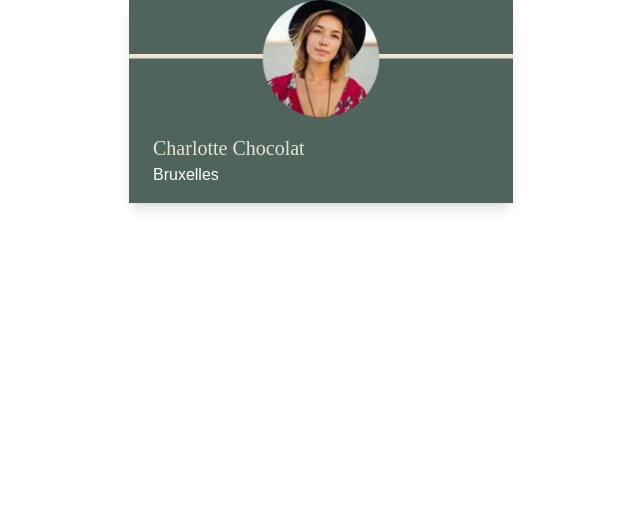
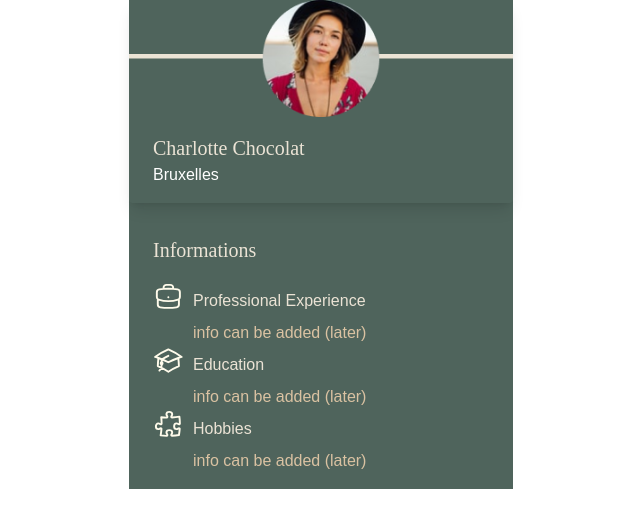
Before and after one commit to egidehirwa/origin, a React (Create React App) app in the folder frontend/: page / in a window 1280 px wide. Shown: the top 528 px of the page, without its empty margins (319-959 px from the left). Built offline with nearby package versions, Linux system fonts and the light colour scheme.

Commit message:
Profile Information component base is completed

```diff
--- a/frontend/src/App.jsx
+++ b/frontend/src/App.jsx
@@ -1,10 +1,12 @@
 import ProfileHeader from "./components/userProfile/ProfileHeader";
+import ProfileInformation from "./components/userProfile/ProfileInformation";
 
 function App() {
     return (
         <div className="w-96 bg-greenish">
             <header>
                 <ProfileHeader />
+                <ProfileInformation />
             </header>
             <div></div>
             <main></main>
--- /dev/null
+++ b/frontend/src/components/userProfile/ProfileInformation.jsx
@@ -0,0 +1,65 @@
+import React from "react";
+
+function ProfileInformation({ title, imageUrl, body }) {
+    if (false) {
+        // TODO: get data from database
+        return (
+            <div>
+                <div className=" px-6 py-4">
+                    <div className="py-4 font-primaryFont text-xl text-lighcream">Informations</div>
+
+                    <p className="p-2 font-secondaryFont outline rounded-md outline-offset-2 outline-creemish  text-white">No information available.</p>
+                </div>
+            </div>
+        );
+    } else {
+        return (
+            <div>
+                <div className=" px-6 py-4">
+                    <div className="py-4 font-primaryFont text-xl text-lighcream">Informations</div>
+
+                    <div className="flex flex-row">
+                        <svg xmlns="http://www.w3.org/2000/svg" fill="none" viewBox="0 0 25 25" stroke-width="1.5" stroke="#fffbeb" class="w-8 h-8">
+                            <path
+                                stroke-linecap="round"
+                                stroke-linejoin="round"
+                                d="M20.25 14.15v4.25c0 1.094-.787 2.036-1.872 2.18-2.087.277-4.216.42-6.378.42s-4.291-.143-6.378-.42c-1.085-.144-1.872-1.086-1.872-2.18v-4.25m16.5 0a2.18 2.18 0 00.75-1.661V8.706c0-1.081-.768-2.015-1.837-2.175a48.114 48.114 0 00-3.413-.387m4.5 8.006c-.194.165-.42.295-.673.38A23.978 23.978 0 0112 15.75c-2.648 0-5.195-.429-7.577-1.22a2.016 2.016 0 01-.673-.38m0 0A2.18 2.18 0 013 12.489V8.706c0-1.081.768-2.015 1.837-2.175a48.111 48.111 0 013.413-.387m7.5 0V5.25A2.25 2.25 0 0013.5 3h-3a2.25 2.25 0 00-2.25 2.25v.894m7.5 0a48.667 48.667 0 00-7.5 0M12 12.75h.008v.008H12v-.008z"
+                            />
+                        </svg>
+
+                        <div className="p-2 font-secondaryFont   text-lighcream">Professional Experience </div>
+                    </div>
+                    <div className="pl-10 font-secondaryFont text-creemish">info can be added (later)</div>
+
+                    <div className="flex flex-row">
+                        <svg xmlns="http://www.w3.org/2000/svg" fill="none" viewBox="0 0 25 25" stroke-width="1.5" stroke="#fffbeb" class="w-8 h-8">
+                            <path
+                                stroke-linecap="round"
+                                stroke-linejoin="round"
+                                d="M4.26 10.147a60.436 60.436 0 00-.491 6.347A48.627 48.627 0 0112 20.904a48.627 48.627 0 018.232-4.41 60.46 60.46 0 00-.491-6.347m-15.482 0a50.57 50.57 0 00-2.658-.813A59.905 59.905 0 0112 3.493a59.902 59.902 0 0110.399 5.84c-.896.248-1.783.52-2.658.814m-15.482 0A50.697 50.697 0 0112 13.489a50.702 50.702 0 017.74-3.342M6.75 15a.75.75 0 100-1.5.75.75 0 000 1.5zm0 0v-3.675A55.378 55.378 0 0112 8.443m-7.007 11.55A5.981 5.981 0 006.75 15.75v-1.5"
+                            />
+                        </svg>
+
+                        <p className="p-2 font-secondaryFont   text-lighcream">Education </p>
+                    </div>
+                    <div className="pl-10 font-secondaryFont text-creemish">info can be added (later)</div>
+
+                    <div className="flex flex-row">
+                        <svg xmlns="http://www.w3.org/2000/svg" fill="none" viewBox="0 0 25 25" stroke-width="1.5" stroke="#fffbeb" class="w-8 h-8">
+                            <path
+                                stroke-linecap="round"
+                                stroke-linejoin="round"
+                                d="M14.25 6.087c0-.355.186-.676.401-.959.221-.29.349-.634.349-1.003 0-1.036-1.007-1.875-2.25-1.875s-2.25.84-2.25 1.875c0 .369.128.713.349 1.003.215.283.401.604.401.959v0a.64.64 0 01-.657.643 48.39 48.39 0 01-4.163-.3c.186 1.613.293 3.25.315 4.907a.656.656 0 01-.658.663v0c-.355 0-.676-.186-.959-.401a1.647 1.647 0 00-1.003-.349c-1.036 0-1.875 1.007-1.875 2.25s.84 2.25 1.875 2.25c.369 0 .713-.128 1.003-.349.283-.215.604-.401.959-.401v0c.31 0 .555.26.532.57a48.039 48.039 0 01-.642 5.056c1.518.19 3.058.309 4.616.354a.64.64 0 00.657-.643v0c0-.355-.186-.676-.401-.959a1.647 1.647 0 01-.349-1.003c0-1.035 1.008-1.875 2.25-1.875 1.243 0 2.25.84 2.25 1.875 0 .369-.128.713-.349 1.003-.215.283-.4.604-.4.959v0c0 .333.277.599.61.58a48.1 48.1 0 005.427-.63 48.05 48.05 0 00.582-4.717.532.532 0 00-.533-.57v0c-.355 0-.676.186-.959.401-.29.221-.634.349-1.003.349-1.035 0-1.875-1.007-1.875-2.25s.84-2.25 1.875-2.25c.37 0 .713.128 1.003.349.283.215.604.401.96.401v0a.656.656 0 00.658-.663 48.422 48.422 0 00-.37-5.36c-1.886.342-3.81.574-5.766.689a.578.578 0 01-.61-.58v0z"
+                            />
+                        </svg>
+
+                        <p className="p-2 font-secondaryFont   text-lighcream">Hobbies </p>
+                    </div>
+                    <div className="pl-10 font-secondaryFont text-creemish">info can be added (later)</div>
+                </div>
+            </div>
+        );
+    }
+}
+
+export default ProfileInformation;
--- a/frontend/src/components/userProfile/profileHeader.jsx
+++ b/frontend/src/components/userProfile/profileHeader.jsx
@@ -3,8 +3,6 @@ import React from "react";
 function ProfileHeader({ title, imageUrl, body }) {
     return (
         <div className=" max-w-sm rounded overflow-hidden shadow-lg">
-
-
             <img className="" src="images/line_pic.png" alt="cream_line" />
 
             <div className="px-6 py-4">
```
Also changed, not shown: frontend/src/components/userProfile/profileAboutMeSection.jsx (deleted).
